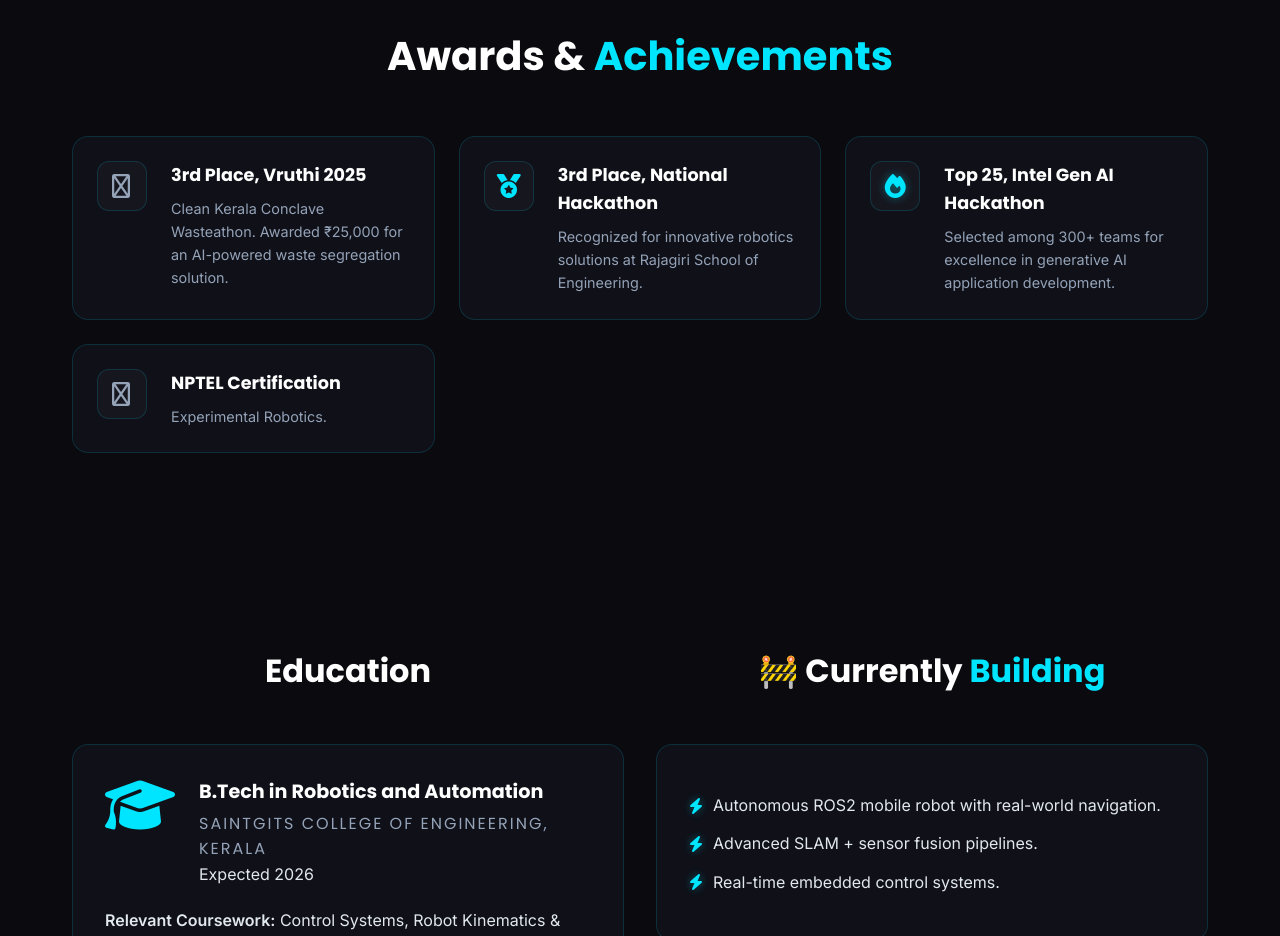
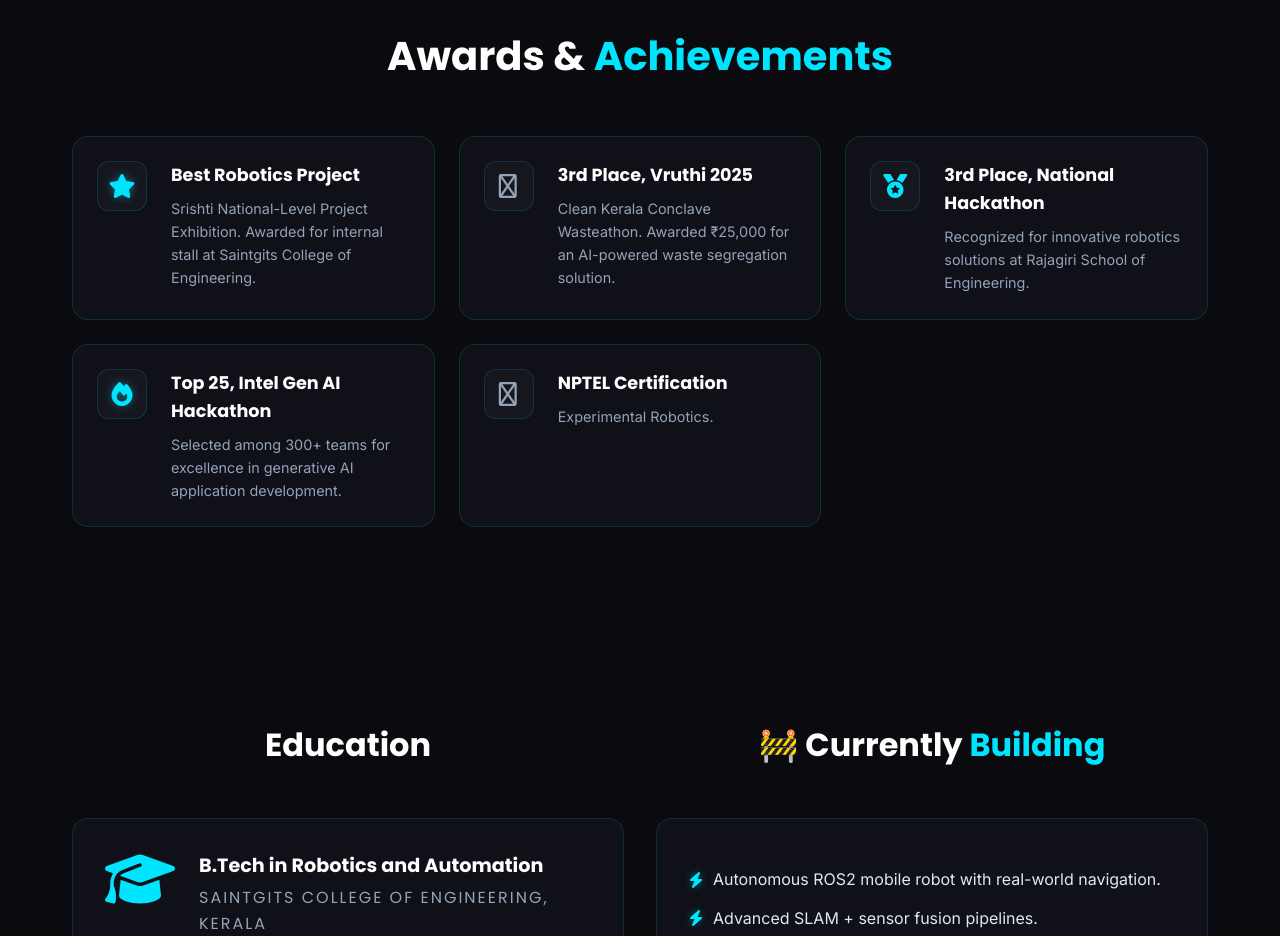
Before and after one commit to TominMichael/TominMichael.github.io, a plain HTML site: page index.html in a window 1280 px wide. Shown: the part 6640-7576 px from the top of the page. Drawn offline with Linux system fonts and the light colour scheme.

Commit message:
Added Best Robotics Project achievement

```diff
--- a/index.html
+++ b/index.html
@@ -430,6 +430,13 @@
         </div>
         <div class="container achievements-grid">
             <div class="achievement-card glass-card flex-row">
+                <div class="icon-box"><i class="fa-solid fa-star neon-text"></i></div>
+                <div>
+                    <h3>Best Robotics Project</h3>
+                    <p>Srishti National-Level Project Exhibition. Awarded for internal stall at Saintgits College of Engineering.</p>
+                </div>
+            </div>
+            <div class="achievement-card glass-card flex-row">
                 <div class="icon-box"><i class="fa-solid fa-trophy highlight-text"></i></div>
                 <div>
                     <h3>3rd Place, Vruthi 2025</h3>
```
